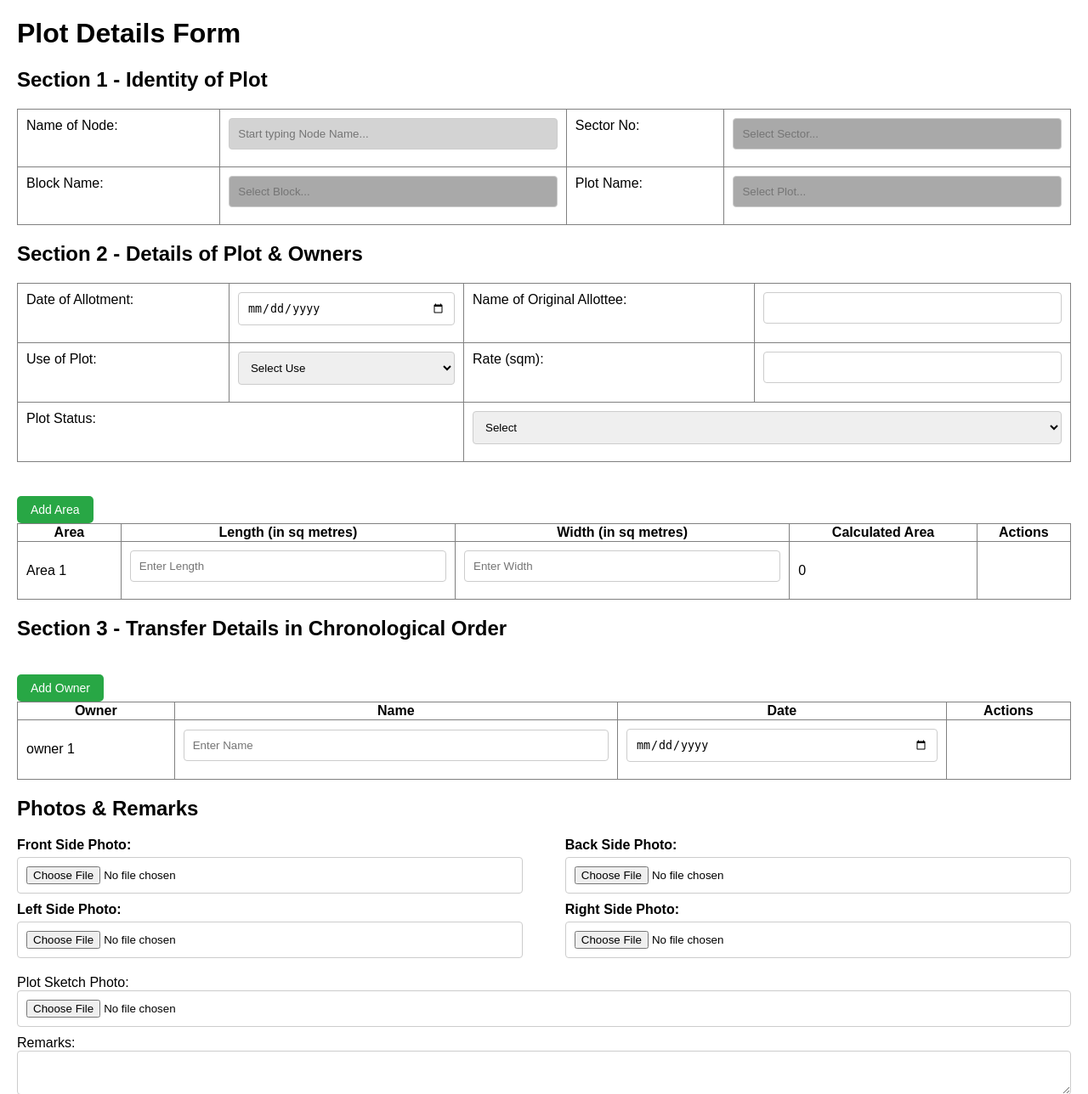
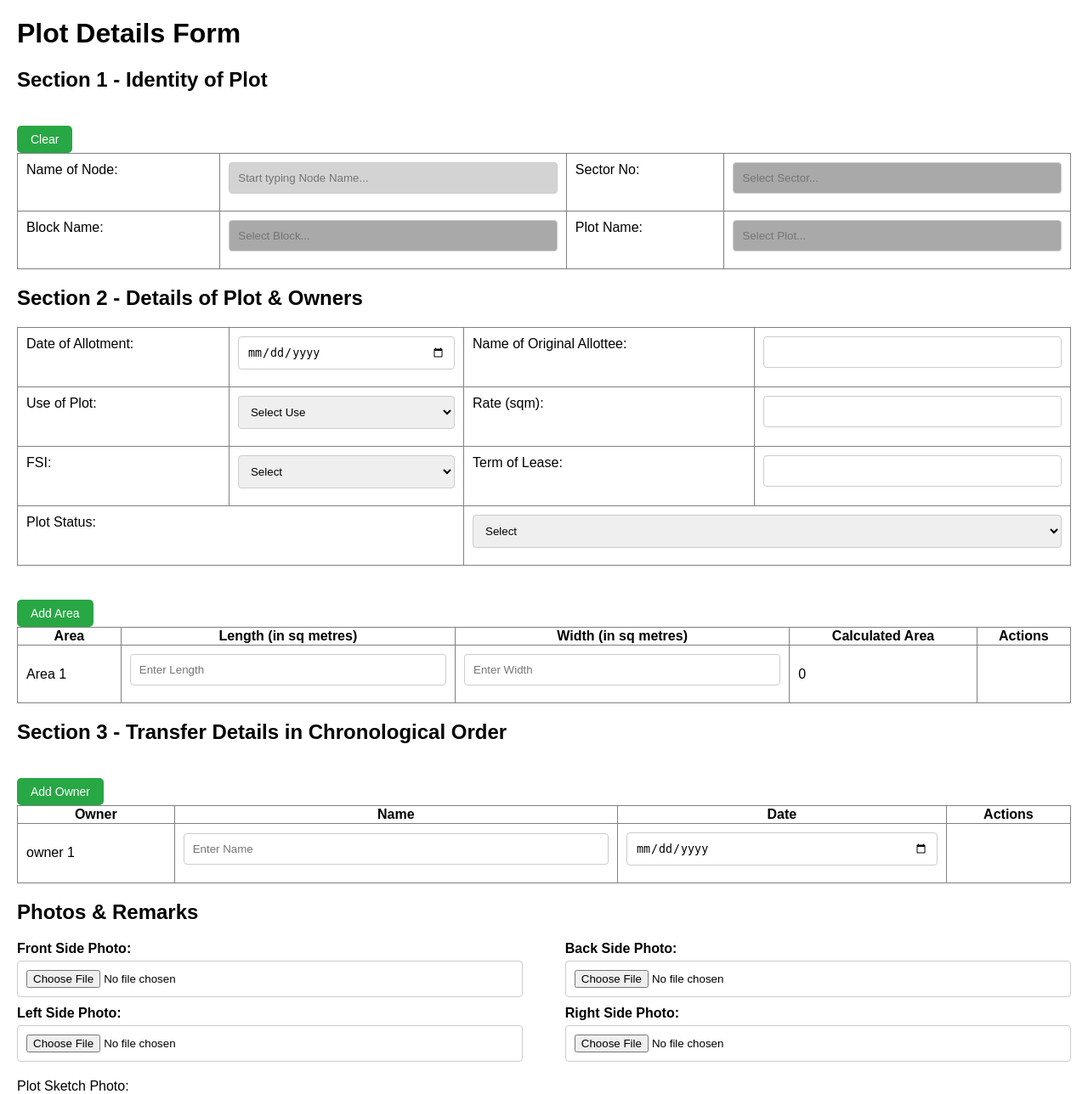
Before and after one commit to Faddi786/CIDCO_Land_Survey, a Flask app: page /survey_form_input in a window 1280 px wide. Shown: the top 1288 px of the page at 85% size. Run offline with Flask 3, Linux system fonts and the light colour scheme; tables that the repository leaves empty hold one stand-in row (values such as "Sample post").

Commit message:
addedd 2 more column FSI and term_of_lease with DB and backend orientation/training ....deployement in production ... debugged the code in production (images were not visible properly)

```diff
--- a/Pioneer (Admin panel + login page)/app.py
+++ b/Pioneer (Admin panel + login page)/app.py
@@ -20,7 +20,6 @@ app.config['UPLOAD_FOLDER'] = './uploads'  # Folder to save uploaded files
 # Update the database URI to MySQL
 # app.config['SQLALCHEMY_DATABASE_URI'] = 'mysql+pymysql://root:Akhatri%402023@localhost/plot_details_db'
 db = SQLAlchemy(app)
-
 
 #--------------------------------------------------------------------------------
                                     # Template Routes
@@ -174,6 +173,8 @@ class survey_form_data(db.Model):
     original_allottee = db.Column(db.String(200), nullable=True)#
     area = db.Column(db.String(1000), nullable=True)#
     use_of_plot = db.Column(db.String(100), nullable=True)#
+    FSI = db.Column(db.Float, nullable=True)
+    term_of_lease = db.Column(db.Integer ,nullable=True)
     rate = db.Column(db.Float, nullable=True)#
     ownerNtransferDate = db.Column(db.String(10000), nullable=True)#
     surveyor_remarks = db.Column(db.Text, nullable=True)#
@@ -190,40 +191,6 @@ class survey_form_data(db.Model):
 
     def __repr__(self):
         return f"<Plot {self.surveyformdata_uid}>"
-
-
-# given below is somewhat incorrect
-
-# # Model for storing plot details
-# class survey_form_data(db.Model):
-#     surveyformdata_uid = db.Column(db.Integer, primary_key=True)
-#     user_name = db.Column(db.String(200), nullable=False)
-#     node_name = db.Column(db.String(100), nullable=False)
-#     sector_no = db.Column(db.String(100), nullable=False)
-#     block_name = db.Column(db.String(100), nullable=False)
-#     plot_name = db.Column(db.String(100), nullable=False)
-#     allotment_date = db.Column(db.Date, nullable=False)
-#     original_allottee = db.Column(db.String(200), nullable=False)
-#     area = db.Column(db.Float, nullable=False)
-#     use_of_plot = db.Column(db.String(100), nullable=False)
-#     rate = db.Column(db.Float, nullable=False)
-#     ownerNtransferDate = db.Column(db.Text, nullable=True)
-#     surveyor_remarks = db.Column(db.Text, nullable=True)
-#     front_photo = db.Column(db.String(200), nullable=False)
-#     left_photo = db.Column(db.String(200), nullable=False)
-#     back_photo = db.Column(db.String(200), nullable=False)
-#     right_photo = db.Column(db.String(200), nullable=False)
-#     plot_sketch = db.Column(db.String(200), nullable=False)
-#     entry_date_created = db.Column(db.DateTime, default=datetime.utcnow)
-#     surveyform_status = db.Column(db.Integer,default=0 , nullable=False)
-#     is_qc_done = db.Column(db.Integer,default=0 , nullable=False)
-#     is_validation_done = db.Column(db.Integer,default=0 , nullable=False)
-#     validator_remarks = db.Column(db.String(200), nullable=False)
-
-#     def __repr__(self):
-#         return f"<Plot {self.id}>"
-
-
 
 # Define the sector_table model
 class sector_table(db.Model):
@@ -347,13 +314,11 @@ def submit_form_data():
             original_allottee = request.form.get('original_allottee')#
             area = request.form.get('area')#
             use_of_plot = request.form.get('use_of_plot')#
+            FSI = request.form.get('FSI')
+            term_of_lease = request.form.get('term_of_lease')
             rate = request.form.get('rate')#
             ownerNtransferDate = request.form.get('ownerNtransferDate')#
             surveyor_remarks = request.form.get('surveyor_remarks')#
-            # is_qc_done = request.form.get('is_qc_done')   ...   this will not come here
-            # surveyform_status = request.form.get('surveyform_status')
-            # is_validation_done = request.form.get('is_validation_done')
-            # validator_remarks  = request.form.get('validator_remarks')
 
 
             # Process uploaded files
@@ -381,7 +346,7 @@ def submit_form_data():
             # print(front_photo_filename,left_photo_filename)
 
 
-            print(user_name, node_name, sector_no, block_name, plot_name,plot_status, allotment_date, original_allottee, area, use_of_plot, rate, ownerNtransferDate, surveyor_remarks)
+            print(user_name, node_name, sector_no, block_name, plot_name,plot_status, allotment_date, original_allottee, area, use_of_plot,FSI,term_of_lease, rate, ownerNtransferDate, surveyor_remarks)
             print("about to take store ")
 
             # Create a new plot_details record
@@ -396,6 +361,8 @@ def submit_form_data():
                 original_allottee=original_allottee,
                 area=area,
                 use_of_plot=use_of_plot,
+                FSI = FSI,
+                term_of_lease = term_of_lease,
                 rate=rate,
                 ownerNtransferDate=ownerNtransferDate,
                 surveyor_remarks=surveyor_remarks,
@@ -846,6 +813,8 @@ def extract_rows_from_db(surveyformdata_uid):
                 'original_allottee': plot_detail.original_allottee,
                 'area': plot_detail.area,
                 'use_of_plot': plot_detail.use_of_plot,
+                'FSI' : plot_detail.FSI,
+                'term_of_lease' : plot_detail.term_of_lease,
                 'rate': plot_detail.rate,
                 'ownerNtransferDate':plot_detail.ownerNtransferDate,
                 'surveyor_remarks': plot_detail.surveyor_remarks,
--- a/Pioneer (Admin panel + login page)/static/js/editByQC.js
+++ b/Pioneer (Admin panel + login page)/static/js/editByQC.js
@@ -39,6 +39,8 @@ function fetchPlotDetails() {
                 document.getElementById("original_allottee").value = data.original_allottee || "No data";
                 document.getElementById("area").value = data.area || "No data";
                 document.getElementById("use_of_plot").value = data.use_of_plot || "No data";
+                document.getElementById("FSI").value = data.FSI || "No data";
+                document.getElementById("term_of_lease").value = data.term_of_lease || "No data";
                 document.getElementById("rate").value = data.rate || "No data";
 
                 // Handle photos
--- a/Pioneer (Admin panel + login page)/static/js/qc_form.js
+++ b/Pioneer (Admin panel + login page)/static/js/qc_form.js
@@ -79,6 +79,8 @@ function fetchPlotDetails() {
                 document.getElementById("original_allottee").textContent  = data.original_allottee || "No data";
                 document.getElementById("area").textContent  = data.area || "No data";
                 document.getElementById("use_of_plot").textContent  = data.use_of_plot || "No data";
+                document.getElementById("FSI").textContent  = data.FSI || "No data";
+                document.getElementById("term_of_lease").textContent  = data.term_of_lease || "No data";
                 document.getElementById("rate").textContent  = data.rate || "No data";
 
                 // Handle photos
--- a/Pioneer (Admin panel + login page)/static/js/survey_form.js
+++ b/Pioneer (Admin panel + login page)/static/js/survey_form.js
@@ -3,8 +3,7 @@ document.addEventListener("DOMContentLoaded", function () {
     const sectorInput = document.getElementById("sector_no");
     const blockInput = document.getElementById("block_name");
     const plotInput = document.getElementById("plot_name");
-
-    // Store the autocomplete data for validation
+    const clearButton = document.getElementById("clear_button");
 
     let autocompleteData = {
         Node_Name: [],
@@ -13,7 +12,8 @@ document.addEventListener("DOMContentLoaded", function () {
         Plot_No: []
     };
 
-    // Set initial states
+    // Initialize input states
+    function initializeInputs() {
         nodeInput.style.backgroundColor = "lightgrey";
         sectorInput.style.backgroundColor = "darkgrey";
         blockInput.style.backgroundColor = "darkgrey";
@@ -23,10 +23,52 @@ document.addEventListener("DOMContentLoaded", function () {
         blockInput.disabled = true;
         plotInput.disabled = true;
 
-    // Fetch initial data
+        fetchDropdownData(); // Reinitialize autocomplete for Node_Name
+    }
+
+    // Clear button functionality
+    clearButton.addEventListener("click", function () {
+        // Reset input values
+        nodeInput.value = "";
+        sectorInput.value = "";
+        blockInput.value = "";
+        plotInput.value = "";
+
+        // Reinitialize inputs and autocomplete functionality
+        initializeInputs();
+    });
+
+    // Existing fetchDropdownData and autocomplete functions...
     fetchDropdownData();
 
-    // Autocomplete function
+    // Fetch dropdown data with filters
+    function fetchDropdownData(filters = {}) {
+        const params = new URLSearchParams(filters).toString();
+
+        fetch(`/get_dropdown_values?${params}`)
+            .then(response => response.json())
+            .then(data => {
+                if (!filters.node_name) {
+                    autocompleteData.Node_Name = data.Node_Name || [];
+                    autocomplete(nodeInput, autocompleteData.Node_Name, sectorInput);
+                }
+                if (filters.node_name && !filters.sector) {
+                    autocompleteData.Sector = data.Sector || [];
+                    autocomplete(sectorInput, autocompleteData.Sector, blockInput);
+                }
+                if (filters.sector && !filters.block_name) {
+                    autocompleteData.Block_Name = data.Block_Name || [];
+                    autocomplete(blockInput, autocompleteData.Block_Name, plotInput);
+                }
+                if (filters.block_name) {
+                    autocompleteData.Plot_No = data.Plot_No || [];
+                    autocomplete(plotInput, autocompleteData.Plot_No, null);
+                }
+            })
+            .catch(err => console.error("Error fetching dropdown data:", err));
+    }
+
+    // Autocomplete function (unchanged from your code)
     function autocomplete(inp, data, nextField) {
         let currentFocus;
 
@@ -57,9 +99,7 @@ document.addEventListener("DOMContentLoaded", function () {
                             nextField.style.backgroundColor = "lightgrey";
                             fetchDropdownData(getFiltersForField(nextField));
                         }
-                        // Lock the current field after valid selection
                         inp.style.backgroundColor = "white";
-                        inp.disabled = true;
                     });
 
                     a.appendChild(b);
@@ -79,33 +119,6 @@ document.addEventListener("DOMContentLoaded", function () {
         });
     }
 
-    // Fetch dropdown data with filters
-    function fetchDropdownData(filters = {}) {
-        const params = new URLSearchParams(filters).toString();
-
-        fetch(`/get_dropdown_values?${params}`)
-            .then(response => response.json())
-            .then(data => {
-                if (!filters.node_name) {
-                    autocompleteData.Node_Name = data.Node_Name || [];
-                    autocomplete(nodeInput, autocompleteData.Node_Name, sectorInput);
-                }
-                if (filters.node_name && !filters.sector) {
-                    autocompleteData.Sector = data.Sector || [];
-                    autocomplete(sectorInput, autocompleteData.Sector, blockInput);
-                }
-                if (filters.sector && !filters.block_name) {
-                    autocompleteData.Block_Name = data.Block_Name || [];
-                    autocomplete(blockInput, autocompleteData.Block_Name, plotInput);
-                }
-                if (filters.block_name) {
-                    autocompleteData.Plot_No = data.Plot_No || [];
-                    autocomplete(plotInput, autocompleteData.Plot_No, null);
-                }
-            })
-            .catch(err => console.error("Error fetching dropdown data:", err));
-    }
-
     // Get filters based on the field
     function getFiltersForField(field) {
         if (field === sectorInput) return { node_name: nodeInput.value };
@@ -113,13 +126,32 @@ document.addEventListener("DOMContentLoaded", function () {
         if (field === plotInput) return { node_name: nodeInput.value, sector: sectorInput.value, block_name: blockInput.value };
         return {};
     }
+
+    // Initialize inputs on page load
+    initializeInputs();
 });
+
+
+
 
 
 
     // Add an event listener to submit the form
 document.getElementById("plotForm").addEventListener("submit", function(event) {
     event.preventDefault(); // Prevent the default form submission
+    // const formData = document.getElementById("plotForm")
+    const nodeInput = document.getElementById("node_name");
+    const sectorInput = document.getElementById("sector_no");
+    const blockInput = document.getElementById("block_name");
+    const plotInput = document.getElementById("plot_name");
+
+
+    nodeInput.disabled = false;
+    sectorInput.disabled = false;
+    blockInput.disabled = false;
+    plotInput.disabled = false;
+
+
     submitFormData(); // Call the function to send the form data using XHR
 });
 
--- a/Pioneer (Admin panel + login page)/static/js/validator_form_accept_reject.js
+++ b/Pioneer (Admin panel + login page)/static/js/validator_form_accept_reject.js
@@ -41,6 +41,8 @@ function fetchPlotDetails() {
                 document.getElementById("original_allottee").textContent  = data.original_allottee || "No data";
                 document.getElementById("area").textContent  = data.area || "No data";
                 document.getElementById("use_of_plot").textContent  = data.use_of_plot || "No data";
+                document.getElementById("FSI").textContent  = data.FSI || "No data";
+                document.getElementById("term_of_lease").textContent  = data.term_of_lease || "No data";
                 document.getElementById("rate").textContent  = data.rate || "No data";
 
                 // Handle photos
--- a/Pioneer (Admin panel + login page)/templates/survey_form_input.html
+++ b/Pioneer (Admin panel + login page)/templates/survey_form_input.html
@@ -14,6 +14,7 @@
 
         <h2>Section 1 - Identity of Plot</h2>
         <table class="form-table" border="1">
+            <button id="clear_button" type="button">Clear</button>
             <tr>
                 <td><label for="node_name">Name of Node:</label></td>
                 <td><input type="text" id="node_name" name="node_name" placeholder="Start typing Node Name..." required  /></td>
@@ -50,6 +51,21 @@
                 <td><input type="number" id="rate" name="rate" required /></td>
 
             </tr>
+            <!-- extra -->
+            <tr>
+                <td><label for="FSI">FSI:</label></td>
+                <td>
+                    <select id="FSI" name="FSI" required >
+                        <option value="">Select</option>
+                        <option value="1">1</option>
+                        <option value="1.5">1.5</option>
+                    </select>
+                </td>
+                <td><label for="term_of_lease">Term of Lease:</label></td>
+                <td><input type="number" id="term_of_lease" name="term_of_lease" required min="1" max="999" /></td>
+            </tr>
+            <!-- extra -->
+
             <tr >
                 <td colspan="2"><label for="plot_status">Plot Status:</label></td>
                 <td colspan="2">
@@ -58,6 +74,8 @@
                         <option value="constructed">Constructed</option>
                         <option value="under_construction">Under-Construction</option>
                         <option value="abandoned">Abandoned</option>
+                        <option value="Open">Open</option>
+
                     </select>
                 </td>
 
```
Also changed, not shown: Pioneer (Admin panel + login page)/templates/editByQC.html (+8 -1 lines), Pioneer (Admin panel + login page)/templates/qc_form_verify.html (+10 -1 lines), Pioneer (Admin panel + login page)/templates/validator_form_accept_reject.html (+9 -0 lines), Pioneer (Admin panel + login page)/images/back_photo_dummy.jpg (added), Pioneer (Admin panel + login page)/images/left_photo_dummy.jpg (added), Pioneer (Admin panel + login page)/images/plot_sketch_dummy.jpg (added), Pioneer (Admin panel + login page)/static/js/admin.js (line endings or trailing spaces), 1 other file. Lines whose indentation alone changed are shown as unchanged.
